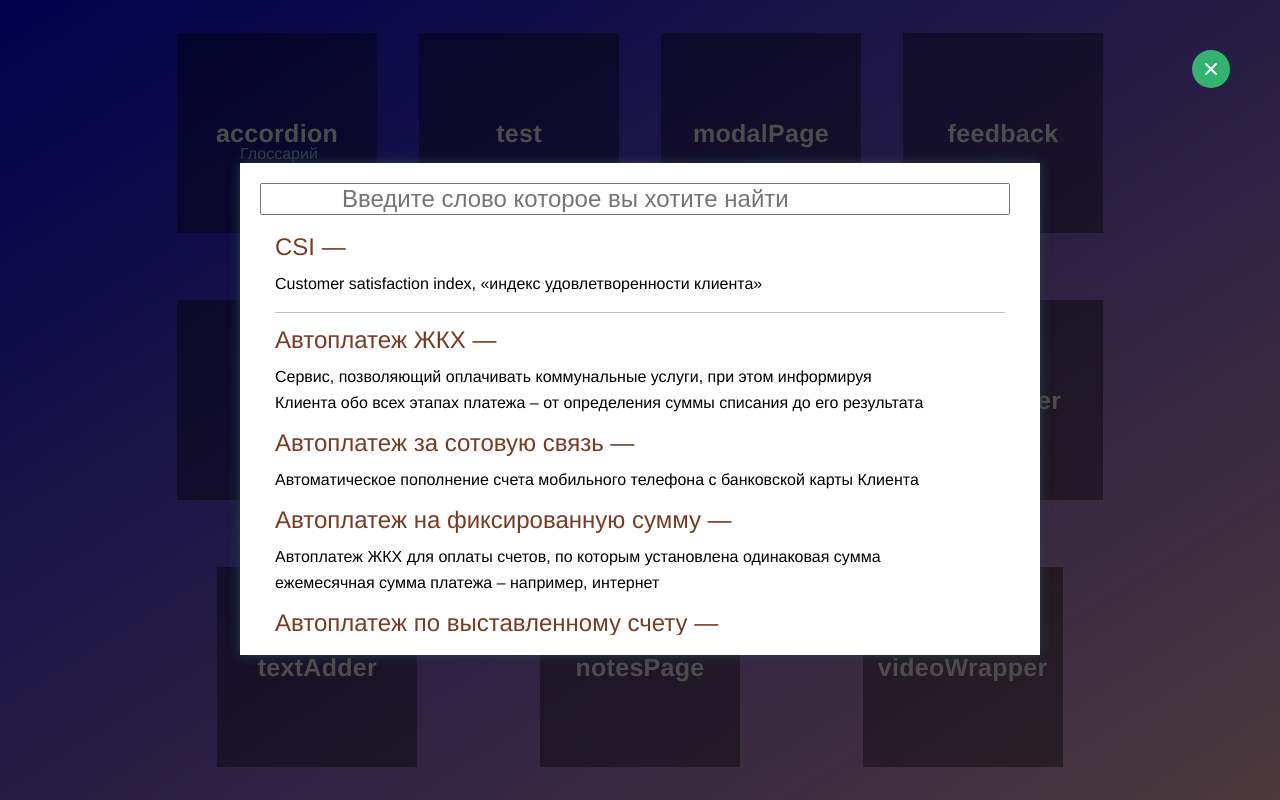
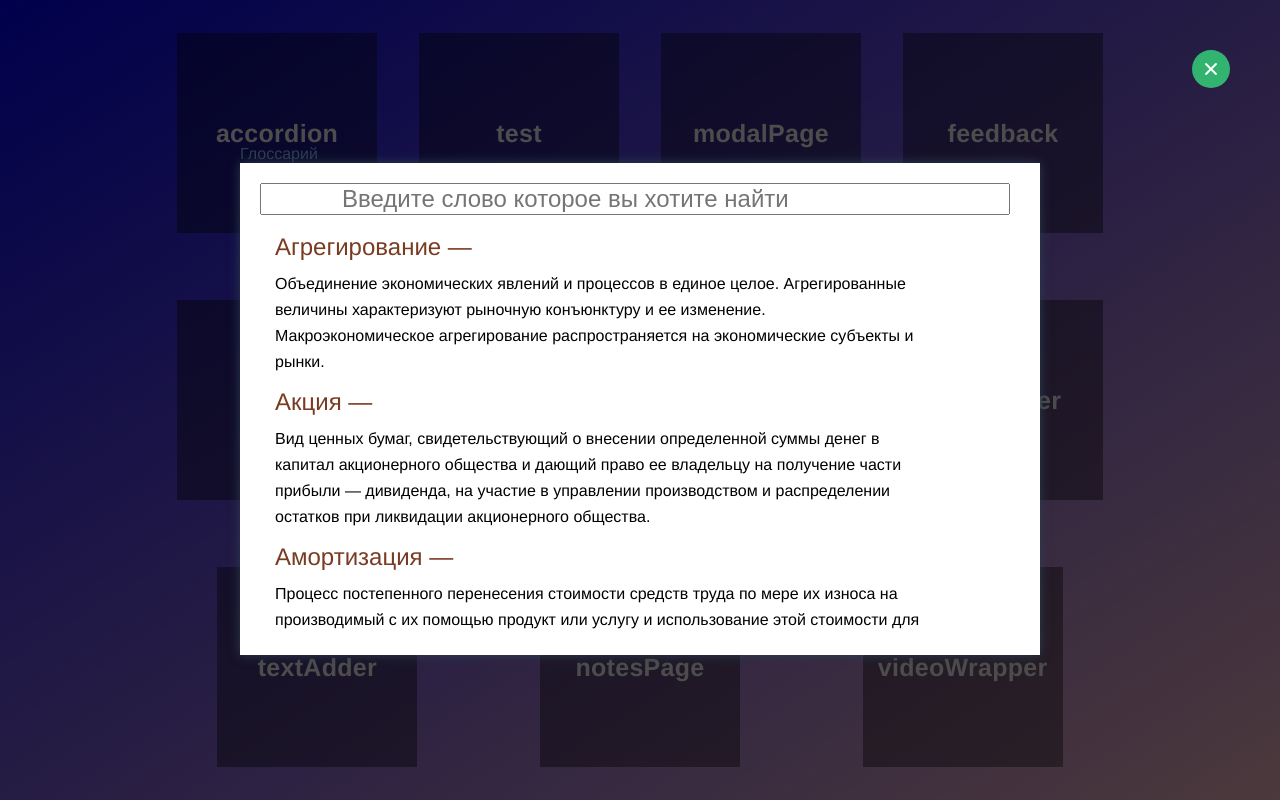
Before and after one commit to kolyasven4000/kolyasven4000.github.io, a Vue app: page /#/ in a window 1280 px wide. Both pictures are taken after a click on the element "glossaryPage". Built offline with nearby package versions, Linux system fonts and the light colour scheme.

Commit message:
Replace pdf file, remake test, glossary content

```diff
--- a/src/components/content/glossaryPage.vue
+++ b/src/components/content/glossaryPage.vue
@@ -17,23 +17,23 @@
         data() {
         	return {
                 collection: [{
-                    title: "CSI —",
-                    text: "Customer satisfaction index, «индекс удовлетворенности клиента»"
+                    title: "Агрегирование —",
+                    text: "Объединение экономических явлений и процессов в единое целое. Агрегированные величины характеризуют рыночную конъюнктуру и ее изменение. Макроэкономическое агрегирование распространяется на экономические субъекты и рынки."
                 },{
-                    title: "Автоплатеж ЖКХ —",
-                    text: "Сервис, позволяющий оплачивать коммунальные услуги, при этом информируя Клиента обо всех этапах платежа – от определения суммы списания до его результата"
+                    title: "Акция —",
+                    text: "Вид ценных бумаг, свидетельствующий о внесении определенной суммы денег в капитал акционерного общества и дающий право ее владельцу на получение части прибыли — дивиденда, на участие в управлении производством и распределении остатков при ликвидации акционерного общества. "
                 },{
-                    title: "Автоплатеж за сотовую связь —",
-                    text: "Автоматическое пополнение счета мобильного телефона с банковской карты Клиента"
+                    title: "Амортизация —",
+                    text: "Процесс постепенного перенесения стоимости средств труда по мере их износа на производимый с их помощью продукт или услугу и использование этой стоимости для последующего воспроизводства. Амортизация может быть равномерной и ускоренной."
                 },{
-                    title: "Автоплатеж на фиксированную сумму —",
-                    text: "Автоплатеж ЖКХ для оплаты счетов, по которым установлена одинаковая сумма ежемесячная сумма платежа – например, интернет"
+                    title: "Гистерезис —",
+                    text: "Сохраняющиеся продолжительное время последствия определенных экономических явлений или процессов, отражающиеся, к примеру, на естественном уровне безработицы."
                 },{
-                    title: "Автоплатеж по выставленному счету —",
-                    text: "Автоплатеж ЖКХ для оплаты счетов, сумма которых меняется каждый месяц – например, газ, электроэнергия и т.д."
+                    title: "Годовая процентная ставка —",
+                    text: "Стоимость кредита на год, исчисленная в процентах."
                 },{
-                    title: "Быстрый платеж —",
-                    text: "Опция Мобильного банка, которая позволяет проводить финансовые операции с карты"
+                    title: "Девальвация —",
+                    text: "Официальное снижение курса национальной валюты по отношению к валютам других стран при плавающем и фиксированном валютном курсах."
                 },{
                     title: "Задачи ЦА —",
                     text: "Задачи Центрального аппарата – индивидуальные предложения для клиентов"
@@ -50,14 +50,14 @@
                     title: "Регулярный автоплатеж за сотовую связь —",
                     text: "Автоматическое пополнение счета мобильного телефона Клиента в указанную дату с указанной периодичностью "
                 },{
-                    title: "РЦПО —",
-                    text: "Руководитель Центра премиального обслуживания"
+                    title: "Дотация —",
+                    text: "Безвозмездная финансовая помощь с целью компенсации повышенных издержек, потерь, обеспечения прибыльности убыточным предприятиям, погашения ценовых разниц (например, между оптовыми ценами и розничными ценами) и т. п."
                 },{
-                    title: "Объем комиссионного дохода —",
-                    text: "Показатель эффективности работы КМ, по которому учитывается размер комиссионного дохода, рассчитанного от продаж договоров ИСЖ и НСЖ, а также ИИС и ПИФ"
+                    title: "Сальдо платежного баланса —",
+                    text: "При построении платежного баланса исходя из его принципов должно достигаться равновесие платежного баланса. Существуют три сальдо: сальдо по текущим операциям, сальдо по движению капитала и сальдо по официальным расчетам."
                 },{
-                    title: "Опросник —",
-                    text: "Инструмент КМ, обычно используемый на первых встречах с Клиентом; включает в себя вопросы о предпочтениях, интересах и планах Клиента"
+                    title: "Сеньораж —",
+                    text: "Доход, извлекаемый государством в результате выпуска в обращение дополнительного количества денег; определяется разницей между номинальной стоимостью денег и стоимостью их физического производства."
                 }]
             }
         },
--- a/src/components/content/test.vue
+++ b/src/components/content/test.vue
@@ -94,14 +94,13 @@ export default {
       answered: false,
       testStarted: false,
       content: [{
-            text: "Что из перечисленного относится к основным правилам письменной коммуникации?",
+            text: "Мексика считается единственной страной, где обитает",
             type: 'ex-test',
             style: 'radio',
             answers: [
-                { right: true, text: "Официально-деловой стиль" },
-                { right: false, text: "Профессиональные термины" },
-                { right: false, text: "Эмоциональная составляющая" },
-                { right: false, text: "Свободная структура" },
+                { right: true, text: "Вулканический кролик" },
+                { right: false, text: "Короткохвостая игуана" },
+                { right: false, text: "Пепельный колибри" },
             ]
         }, {
             text: "В каком случае, отвечая на обращение клиента, нужно извиниться?",
```
Also changed, not shown: 1 other file (tests, documents, lock files or other folders).
